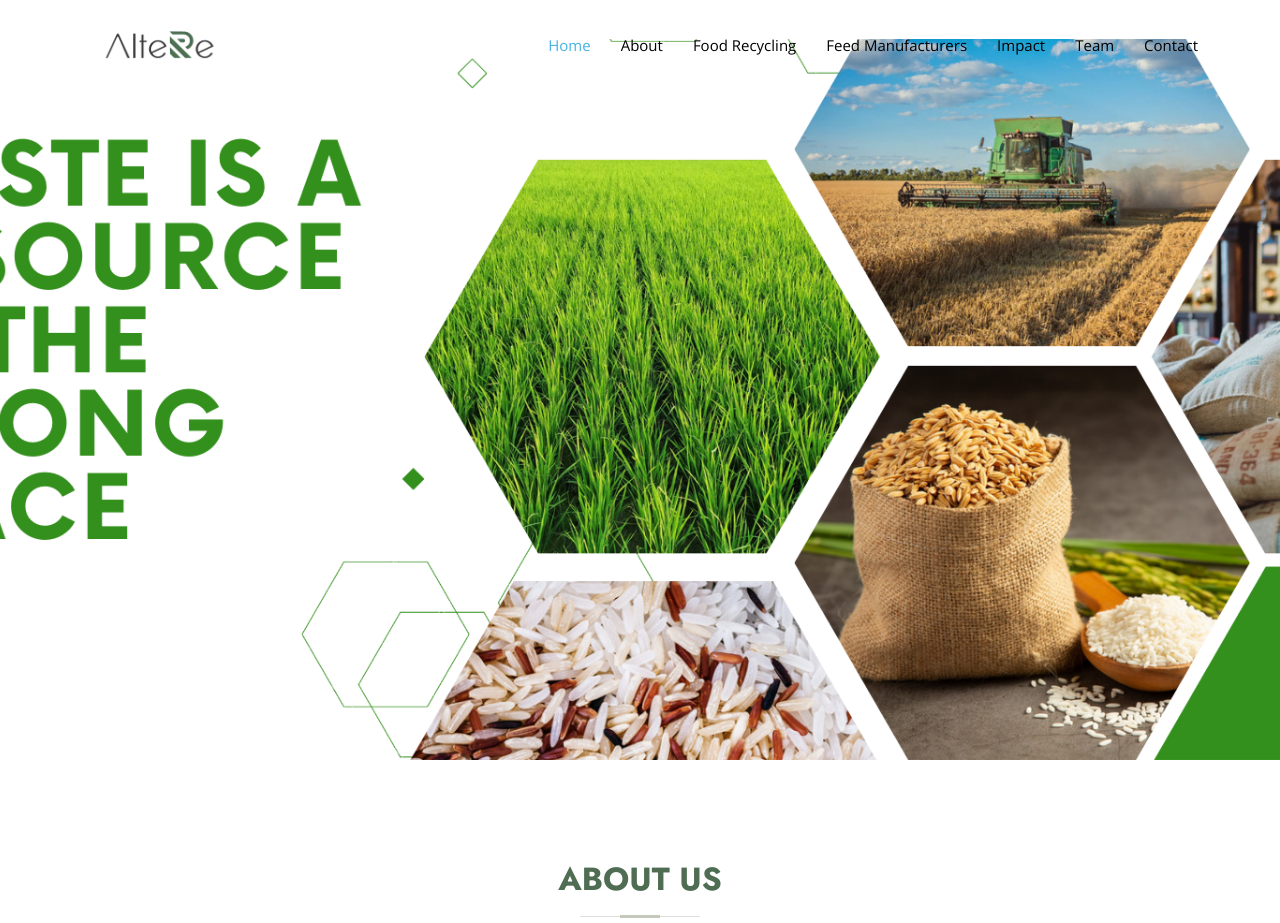
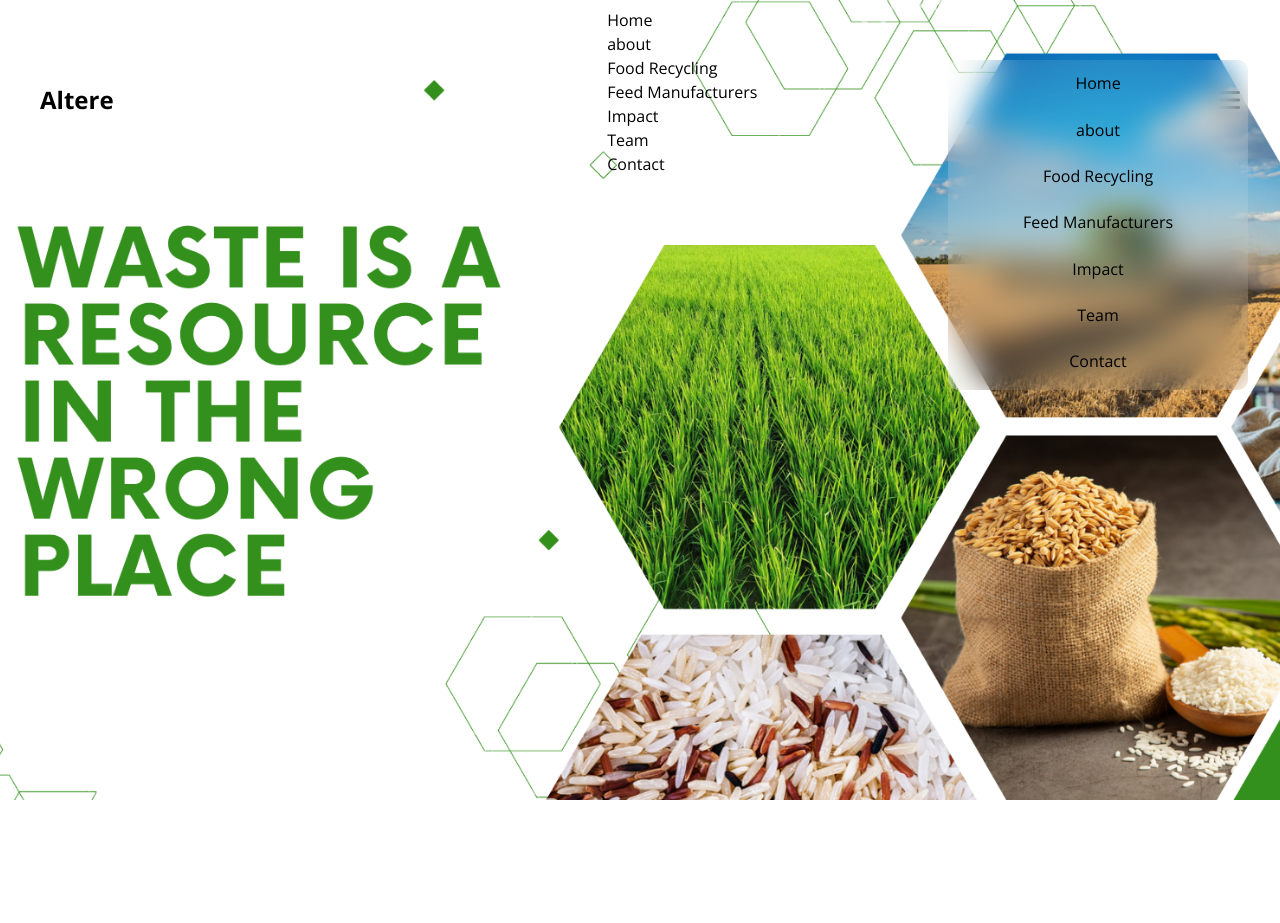
Before and after one commit to Synar-technology/AlteRe, a plain HTML site: page index.html in a window 1280 px wide. Shown: the top 923 px of the page. Drawn offline with nearby package versions, Linux system fonts and the light colour scheme; files whose address does not match are found by name.

Commit message:
main changes in the nav bar and landing page
main changes in the navbar and landing page

```diff
--- a/assets/css/style.css
+++ b/assets/css/style.css
@@ -2,6 +2,13 @@
 /*--------------------------------------------------------------
 # General
 --------------------------------------------------------------*/
+*{
+  margin: 0;
+  padding: 0;
+  box-sizing: border-box;
+  font-family: "Open Sans", sans-serif;
+}
+
 body {
   font-family: "Open Sans", sans-serif;
   color: #444444;
@@ -135,7 +142,7 @@ h6 {
 /**
 * Desktop Navigation
 */
-.navbar {
+/*.navbar {
   padding: 0;
 }
 
@@ -249,6 +256,7 @@ h6 {
 /**
 * Mobile Navigation
 */
+/*
 .mobile-nav-toggle {
   color: black;
   font-size: 28px;
@@ -351,152 +359,104 @@ h6 {
 .navbar-mobile .dropdown>.dropdown-active {
   display: block;
 }
-
-/*--------------------------------------------------------------
-# Carousel Section
---------------------------------------------------------------*/
-#hero {
-
+*/
+.body{
   height: 100vh;
-  background: #fff;
-}
-
-/*----------------------------------------------------------
-
-#hero .container {
-  padding-top: 72px;
-}
-
-#hero h1 {
-  margin: 0 0 10px 0;
-  font-size: 48px;
-  font-weight: 700;
-  line-height: 56px;
-  color: #fff;
-}
-
-#hero h2 {
-  color: rgba(255, 255, 255, 0.6);
-  margin-bottom: 50px;
-  font-size: 24px;
-}
-
-
-#hero .btn-get-started {
-  font-family: "Jost", sans-serif;
-  font-weight: 500;
-  font-size: 16px;
-  letter-spacing: 1px;
-  display: inline-block;
-  padding: 10px 28px 11px 28px;
-  border-radius: 50px;
-  transition: 0.5s;
-  margin: 10px 0 0 0;
-  color: #fff;
-  background: #47b2e4;
-}
-
-#hero .btn-get-started:hover {
-  background: #209dd8;
-}
-
-#hero .btn-watch-video {
-  font-size: 16px;
+  background-color: #000;
+  background-image: url(/assets/img/Carousel/1st-page.png);
+  background-size: cover;
+  background-position: center;
+}
+
+.body li{
+  list-style: none;
+}
+
+.body a{
+  text-decoration: none;
+  color: #000000;
+  font-size: 1rem;
+}
+
+.body a:hover{
+  color: orange
+}
+
+/*HEADER*/
+
+header {
+  position: relative;
+  padding: 0 2rem;
+}
+
+.navbar{
+  width: 100%;
+  height: 60px;
+  max-width: 1200px;
+  margin: 0 auto;
   display: flex;
   align-items: center;
-  transition: 0.5s;
-  margin: 10px 0 0 25px;
-  color: #fff;
-  line-height: 1;
-}
-
-#hero .btn-watch-video i {
-  line-height: 0;
-  color: #fff;
-  font-size: 32px;
-  transition: 0.3s;
-  margin-right: 8px;
-}
-
-#hero .btn-watch-video:hover i {
-  color: #47b2e4;
-}
-
-#hero .animated {
-  animation: up-down 2s ease-in-out infinite alternate-reverse both;
-}
------------------------------------------------------*/
-
-#carouselExampleDark .carousel-inner {
-  width: 100%;
-  height: 100%;
+  justify-content: space-between;
+}
+
+.navbar .logo a{
+  font-size: 1.5rem;
+  font-weight: bold;
+}
+
+.navbar .links{
+  display: flex;
+  gap: 2rem;
+}
+
+.navbar .toggle_btn {
+  color: #000;
+  font-size: 1.5rem;
+  cursor: pointer;
+  display: none;
+}
+
+/* DROPDOWN MENU */
+.dropdown_menu {
+  display: none;
+  position: absolute;
+  right: 2rem;
+  top: 60px;
+  width: 300px;
+  background: rgba(255, 255, 255, 0.1);
+  backdrop-filter: blur(15px);
+  border-radius: 10px;
   overflow: hidden;
 }
 
-#carouselExampleDark .carousel-inner img{
-  width: 100%;
-  height: 100%;
-  object-fit: cover;
-  transform-origin: bottom right;
-  transform: scale(1.2);
-}
-
-@media (max-width: 991px) {
-  #hero {
-    height: 100vh;
-    text-align: center;
-  }
-
-  #hero .animated {
-    animation: none;
-  }
-
-  #hero .hero-img {
-    text-align: center;
-  }
-
-  #hero .hero-img img {
-    width: 50%;
-  }
-}
-
-@media (max-width: 768px) {
-  #hero h1 {
-    font-size: 28px;
-    line-height: 36px;
-  }
-
-  #hero h2 {
-    font-size: 18px;
-    line-height: 24px;
-    margin-bottom: 30px;
-  }
-
-  #hero .hero-img img {
-    width: 70%;
-  }
-}
-
-@media (max-width: 575px) {
-  #hero .hero-img img {
-    width: 80%;
-  }
-
-  #hero .btn-get-started {
-    font-size: 16px;
-    padding: 10px 24px 11px 24px;
-  }
-}
-
-@keyframes up-down {
-  0% {
-    transform: translateY(10px);
-  }
-
-  100% {
-    transform: translateY(-10px);
-  }
-}
+.dropdown_menu.open{
+  height: 330px;
+}
+
+.dropdown_menu li {
+  padding: 0.7rem;
+  display: flex;
+  align-items: center;
+  justify-content: center;
+}
+
+
+/* RESPONSIVE DESIGN */
+@media (max-width:9920px) {
+  .navbar .links,
+  .navbar .toggle_btn {
+    display: block;
+  }
+
+  .dropdown_menu {
+    display: block;
+  }
+}
+
+/*--------------------------------------------------------------
+# Carousel Section
+--------------------------------------------------------------*/
+
 
 /*--------------------------------------------------------------
 # Sections General
--- a/index.html
+++ b/index.html
@@ -26,6 +26,7 @@
   <link href="assets/vendor/swiper/swiper-bundle.min.css" rel="stylesheet">
 
   <!-- Template Main CSS File -->
+  <link rel="stylesheet" href="https://cdnjs.cloudflare.com/ajax/libs/font-awesome/6.4.0/css/all.min.css" integrity="sha512-iecdLmaskl7CVkqkXNQ/ZH/XLlvWZOJyj7Yy7tcenmpD1ypASozpmT/E0iPtmFIB46ZmdtAc9eNBvH0H/ZpiBw==" crossorigin="anonymous" referrerpolicy="no-referrer" />
   <link href="assets/css/style.css" rel="stylesheet">
 
 </head>
@@ -34,41 +35,43 @@
 <body>
 
   <!-- ======= Header ======= -->
-  <header id="header" class="fixed-top ">
-    <div class="container d-flex align-items-center">
 
-    <a href="index.html" class="logo me-auto"><img src="assets/img/Navbar/nav-logo.png" alt="logo" class="img-fluid"></a>
-
-      <nav id="navbar" class="navbar">
-        <ul>
-          <li><a class="nav-link scrollto active" href="#hero">Home</a></li>
-          <li><a class="nav-link scrollto" href="#about">About</a></li>
-          <li><a class="nav-link scrollto" href="#why-us"> Food Recycling</a></li>
-          <li><a class="nav-link scrollto" href="#services"> Feed Manufacturers</a></li>
-          <li><a class="nav-link scrollto" href="#portfolio">Impact</a></li>
-          <li><a class="nav-link scrollto" href="#team">Team</a></li>
-          <li><a class="nav-link scrollto" href="#contact">Contact</a></li>
-        </ul>
-        <i class="bi bi-list mobile-nav-toggle"></i>
-      </nav><!-- .navbar -->
-
-    </div>
-  </header><!-- End Header -->
-
-  <!-- ======= Carousel Section ======= -->
-  <section id="hero" class="d-flex align-items-center">
-
-    <div id="carouselExampleDark" class="carousel carousel-dark slide" data-bs-ride="carousel">
-      <div class="carousel-inner">
-        <div class="carousel-item active" data-bs-interval="10000">
-          <img src="assets/img/Carousel/1st page.png" class="d-block w-100" alt="...">
-        </div>
-          </div>
-        </div>
+  <header class="body">
+    <div class="navbar">
+      <div class="logo"><a href="#">Altere</a></div>
+      <ul class="links">
+        <li><a href="#hero">Home</a></li>
+        <li><a href="#about">about</a></li>
+        <li><a href="#service">Food Recycling</a></li>
+        <li><a href="#home">Feed Manufacturers</a></li>
+        <li><a href="#contact">Impact</a></li>
+        <li><a href="#team">Team</a></li>
+        <li><a href="#contact">Contact</a></li>
+      </ul>
+      <div class="toggle_btn">
+        <i class="fa-solid fa-bars"></i>
       </div>
     </div>
 
-  </section><!-- End Carousel -->
+    <div class="dropdown_menu open">
+      <li><a href="#hero">Home</a></li>
+        <li><a href="#about">about</a></li>
+        <li><a href="#service">Food Recycling</a></li>
+        <li><a href="#home">Feed Manufacturers</a></li>
+        <li><a href="#contact">Impact</a></li>
+        <li><a href="#team">Team</a></li>
+        <li><a href="#contact">Contact</a></li>
+    </div>
+  </header>
+
+  <!-- End Header -->
+
+  <!-- ======= Carousel Section ======= -->
+
+  <section class="HERO">
+  </section>
+
+  <!-- End Carousel -->
 
   <main id="main">
 
```
Also changed, not shown: assets/img/Carousel/1st-page.png (renamed from assets/img/Carousel/1st page.png).
